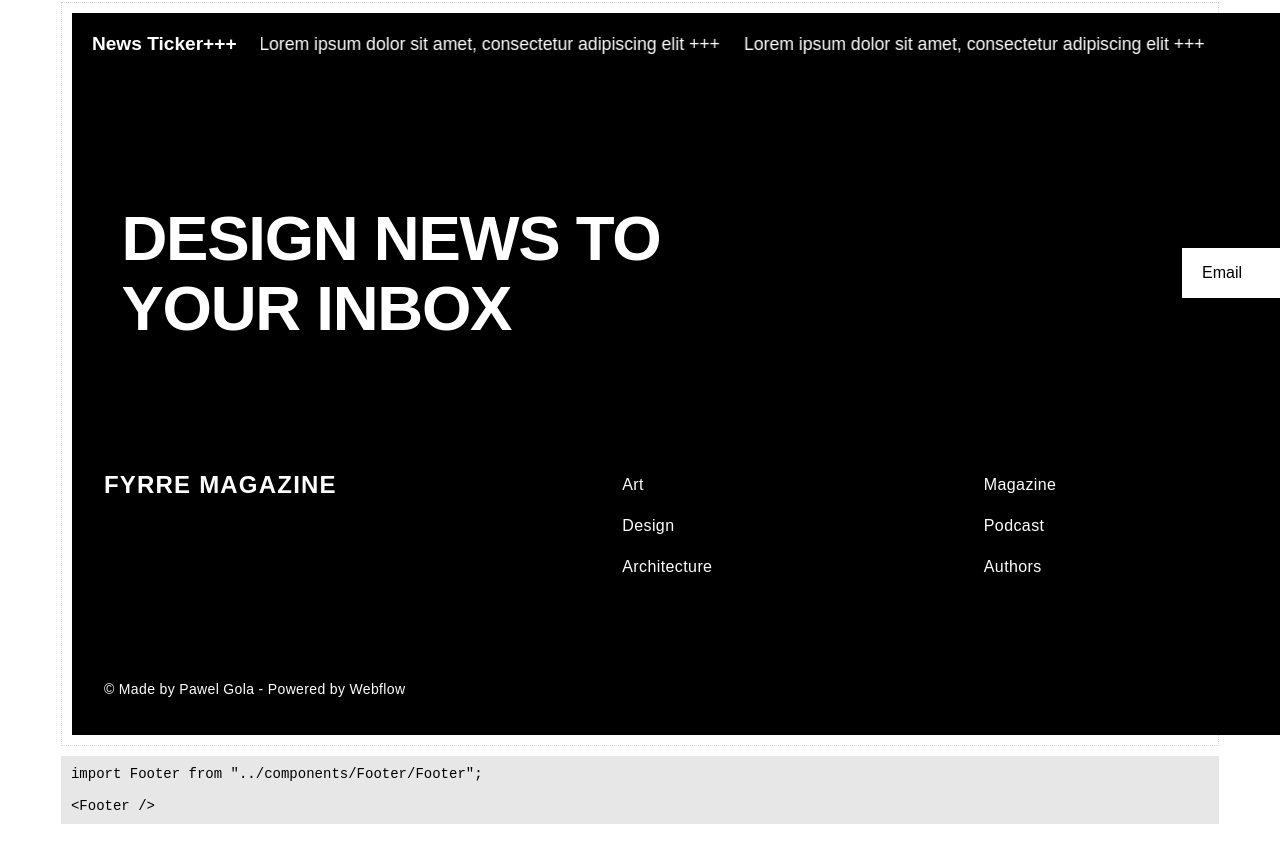
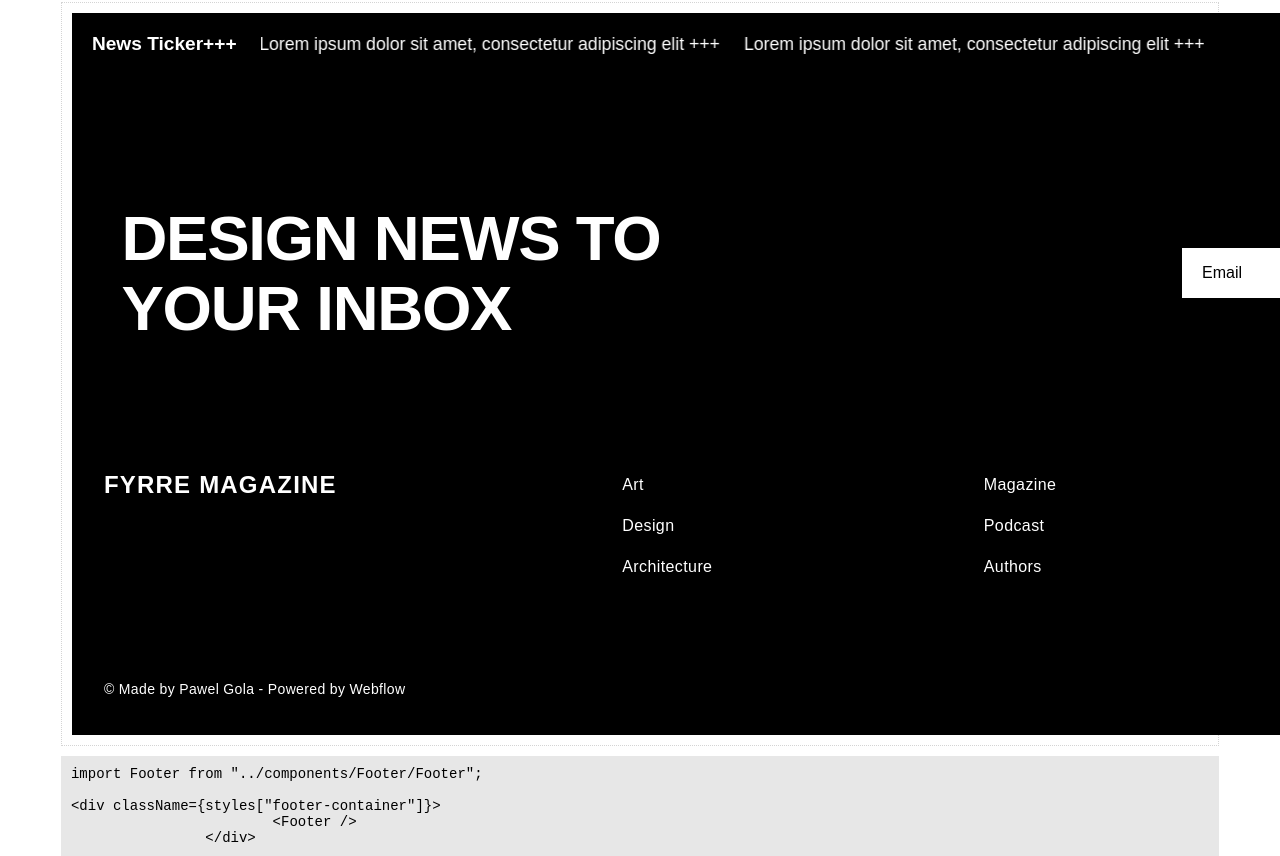
Before and after one commit to nobleworkshop/artlife-magazine, a React (Vite) app: page /uikit-sections in a window 1280 px wide. Shown: the part 5263-6119 px from the top of the page. Before the commit the page ends 6087 px from the top, so only its background shows below. Built offline with nearby package versions, Linux system fonts and the light colour scheme; a web font is replaced by a local one.

Commit message:
Исправил uikit-footer

```diff
--- a/src/uikit-components/uikit-Footer.jsx
+++ b/src/uikit-components/uikit-Footer.jsx
@@ -16,7 +16,9 @@ const UiKitFooter = () => {
 						{`import Footer from "../components/Footer/Footer";`}
 						<br />
 						<br />
-						{`<Footer />`}
+						{`<div className={styles["footer-container"]}>
+			<Footer />
+		</div>`}
 					</code>
 				</pre>
 			</div>
```
